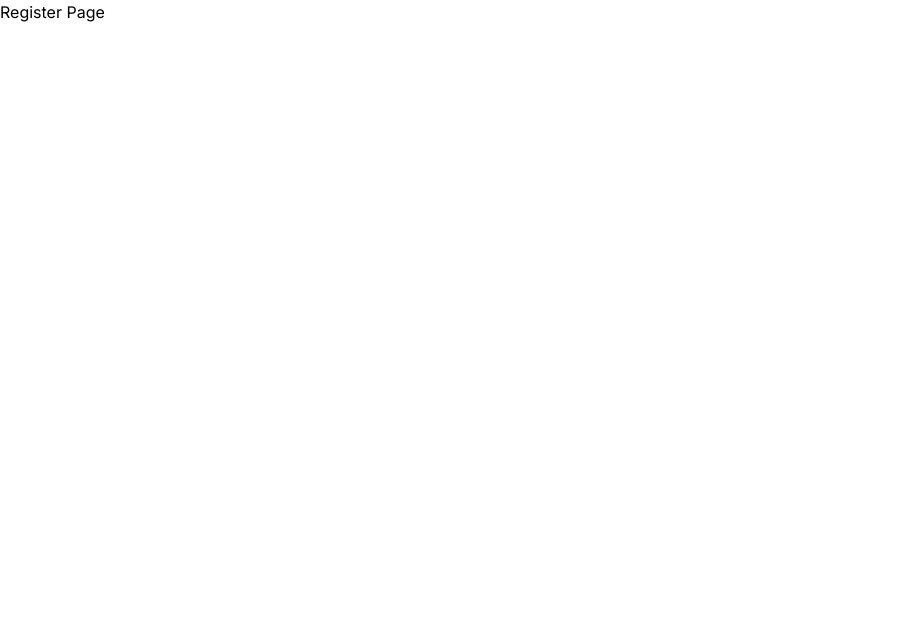
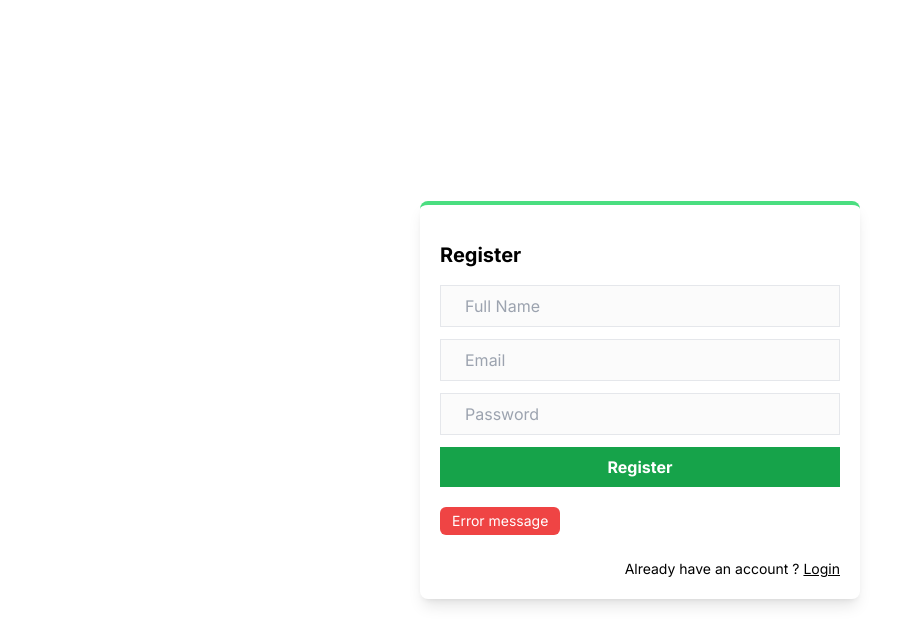
Before and after one commit to SimbakSmart/next-auth, a Next.js app: page /register in a window 1280 px wide. Shown: the top 644 px of the page, without its empty margins (0-922 px from the left). Built offline with nearby package versions, Linux system fonts and the light colour scheme.

Commit message:
02 - Register Design

```diff
--- a/app/register/page.jsx
+++ b/app/register/page.jsx
@@ -1,7 +1,8 @@
+import RegisterForm from '@/components/RegisterForm'
 import React from 'react'
 
 export default function Register() {
   return (
-    <div>Register Page</div>
+    <RegisterForm />
   )
 }
--- /dev/null
+++ b/components/RegisterForm.jsx
@@ -0,0 +1,28 @@
+import React from 'react'
+import Link from 'next/link'
+
+export default function RegisterForm() {
+    return (
+        <div className="grid place-items-center h-screen">
+            <div className="shadow-lg p-5 rounded-lg border-t-4 border-green-400">
+                <h1 className='text-xl font-bold my-4'>Register</h1>
+
+                <form className="flex flex-col gap-3">
+                    <input type='text' placeholder='Full Name' />
+                    <input type='text' placeholder='Email' />
+                    <input type='password' placeholder='Password' />
+
+                    <button className='bg-green-600  text-white
+                    font-bold cursor-pointer px-6 py-2'>Register</button>
+
+                    <div className='bg-red-500 text-white w-fit text-sm py-1 px-3 rounded-md mt-2'>
+                        Error message
+                    </div>
+                    <Link className="text-sm mt-3 text-right" href={"/"}>
+                        Already have an account ? <span className="underline">Login</span>
+                    </Link>
+                </form>
+            </div>
+        </div>
+    )
+}
```
